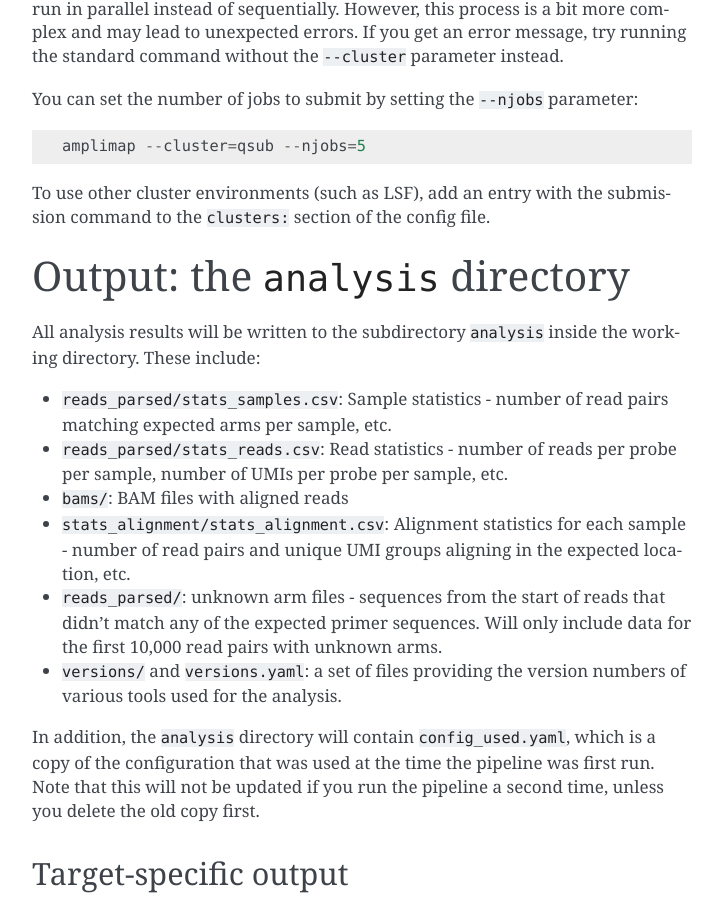
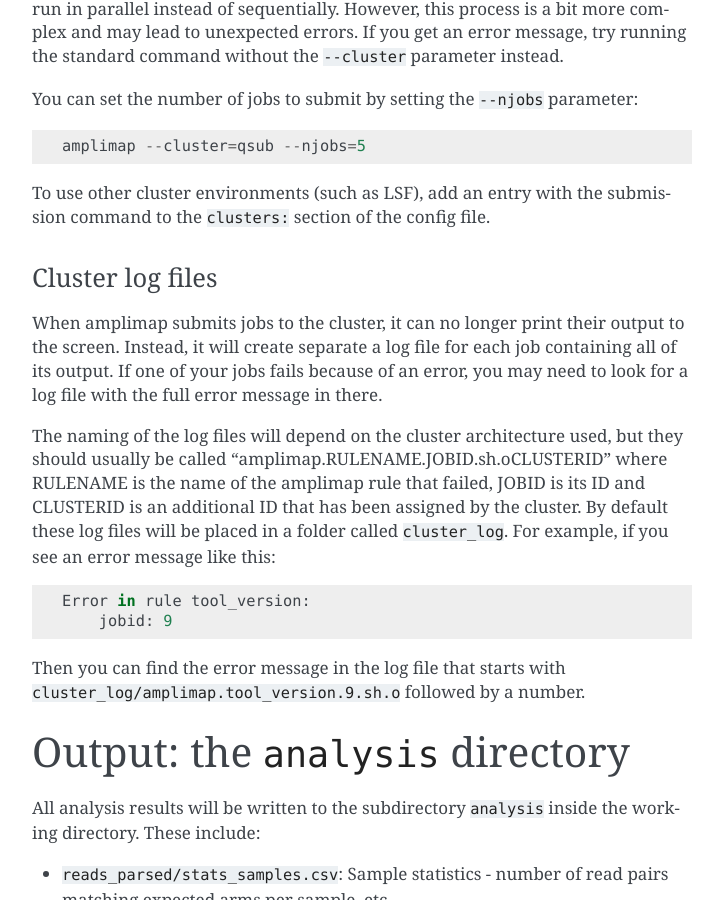
Before and after one commit to koelling/amplimap, a Sphinx documentation site: the page built from docs/usage.rst, in a window 1280 px wide and 900 px high, scrolled down 7166 px. Shown: the whole window, without its empty margins (388-1111 px from the left). Built offline with Sphinx 7.4.7, drawn with Linux system fonts in a browser that asks for light colours; some of the changed text lies outside the part shown.

Commit message:
update docs, add cluster log and ignore umi groups info

```diff
--- a/docs/advanced.rst
+++ b/docs/advanced.rst
@@ -3,11 +3,11 @@ Advanced usage
 
 .. _running-capture:
 
-Ignoring UMIs
+Ignoring UMI groups
 ~~~~~~~~~~~~~~~~~~~~~~~~~~~~~~~~~~~~
 Even when your reads contain unique molecular identifiers (UMIs) you
 may want to ignore them to perform a pileup on the raw reads.
-To do that, set ``ignore_groups: true`` under ``general:``
+To do this, set ``ignore_groups: true`` under ``general:``
 
 ::
 
--- a/docs/usage.rst
+++ b/docs/usage.rst
@@ -294,7 +294,7 @@
 
 
 ``pileups`` (allele counts and allele frequencies)
-~~~~~~~~~~~~~~~~~~~~~~~~~~~~~~~~~~~~~~~
+~~~~~~~~~~~~~~~~~~~~~~~~~~~~~~~~~~~~~~~~~~~~~~~~~~~
 This rule calculates per-basepair allele counts and allele frequencies
 in the target regions, using the alignments generated by the ``bams`` rule.
 If that rule has not been called yet, it will be
@@ -365,6 +365,29 @@
 
 To use other cluster environments (such as LSF), add an entry with the submission command
 to the ``clusters:`` section of the config file.
+
+Cluster log files
+^^^^^^^^^^^^^^^^^^
+When amplimap submits jobs to the cluster, it can no longer print their output to the screen.
+Instead, it will create separate a log file for each job containing all of its output.
+If one of your jobs fails because of an error, you may need to look for a
+log file with the full error message in there.
+
+The naming of the log files will depend on the cluster architecture used,
+but they should usually be called "amplimap.RULENAME.JOBID.sh.oCLUSTERID"
+where RULENAME is the name of the amplimap rule that failed, JOBID is its
+ID and CLUSTERID is an additional ID that has been assigned by the cluster.
+By default these log files will be placed in a folder called ``cluster_log``.
+For example, if you see an error message like this:
+
+::
+
+    Error in rule tool_version:
+        jobid: 9
+
+Then you can find the error message in the log file that starts with
+``cluster_log/amplimap.tool_version.9.sh.o`` followed by a number.
+
 
 Output: the ``analysis`` directory
 ----------------------------------
```
